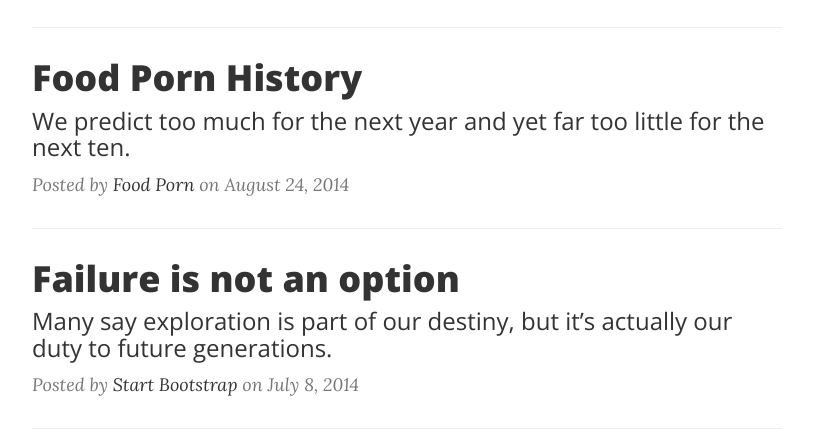
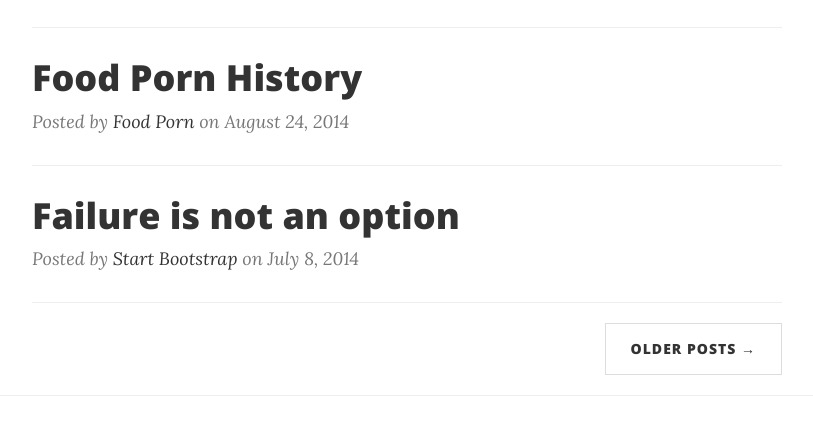
Before and after one commit to cadiayvivian11/blog2cleanblog-food-porn-.github.io, a website: page index.html in a window 1280 px wide. Shown: the part 1224-1668 px from the top of the page, without its empty margins (233-1046 px from the left). Drawn offline with nearby package versions, Linux system fonts and the light colour scheme.

Commit message:
Update index.html

```diff
--- a/index.html
+++ b/index.html
@@ -116,7 +116,7 @@
                             Food Porn History
                         </h2>
                         <h3 class="post-subtitle">
-                            We predict too much for the next year and yet far too little for the next ten.
+
                         </h3>
                     </a>
                     <p class="post-meta">Posted by <a href="#">Food Porn</a> on August 24, 2014</p>
@@ -128,7 +128,7 @@
                             Failure is not an option
                         </h2>
                         <h3 class="post-subtitle">
-                            Many say exploration is part of our destiny, but it’s actually our duty to future generations.
+
                         </h3>
                     </a>
                     <p class="post-meta">Posted by <a href="#">Start Bootstrap</a> on July 8, 2014</p>
```
